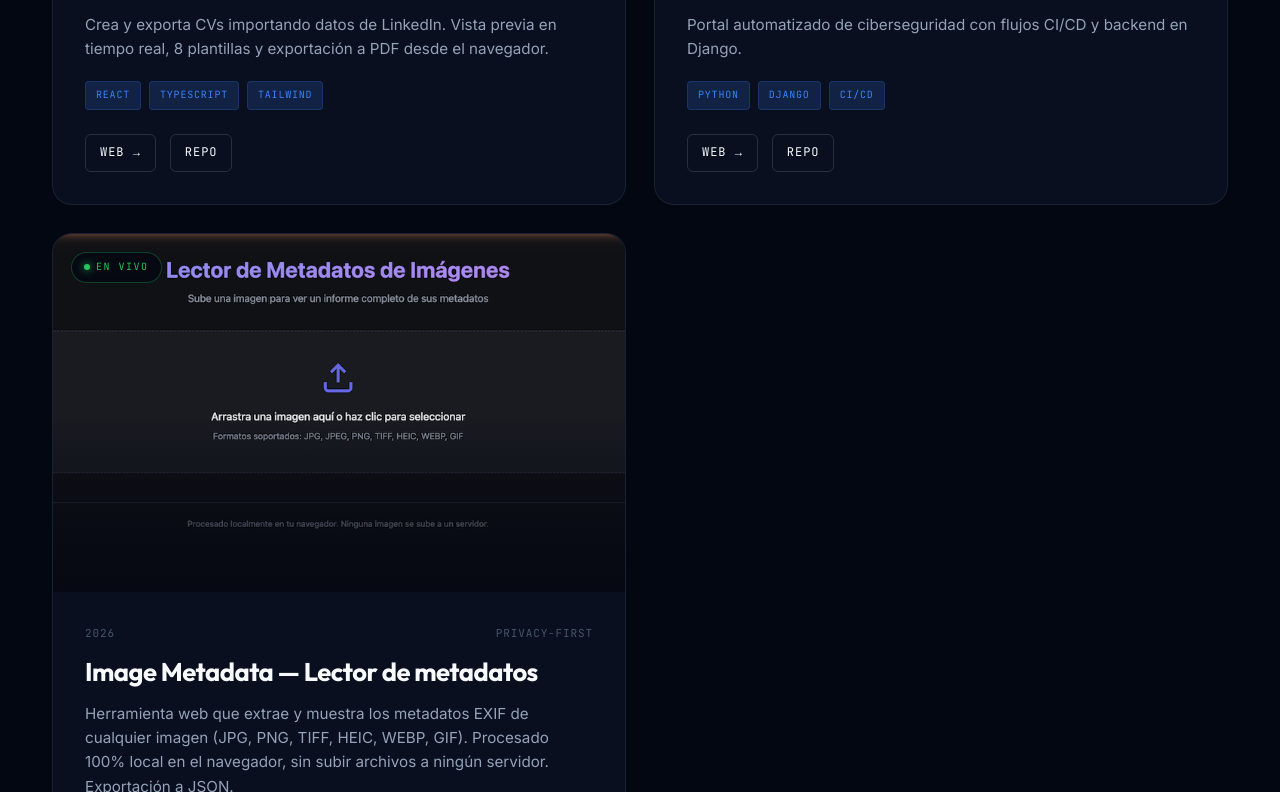
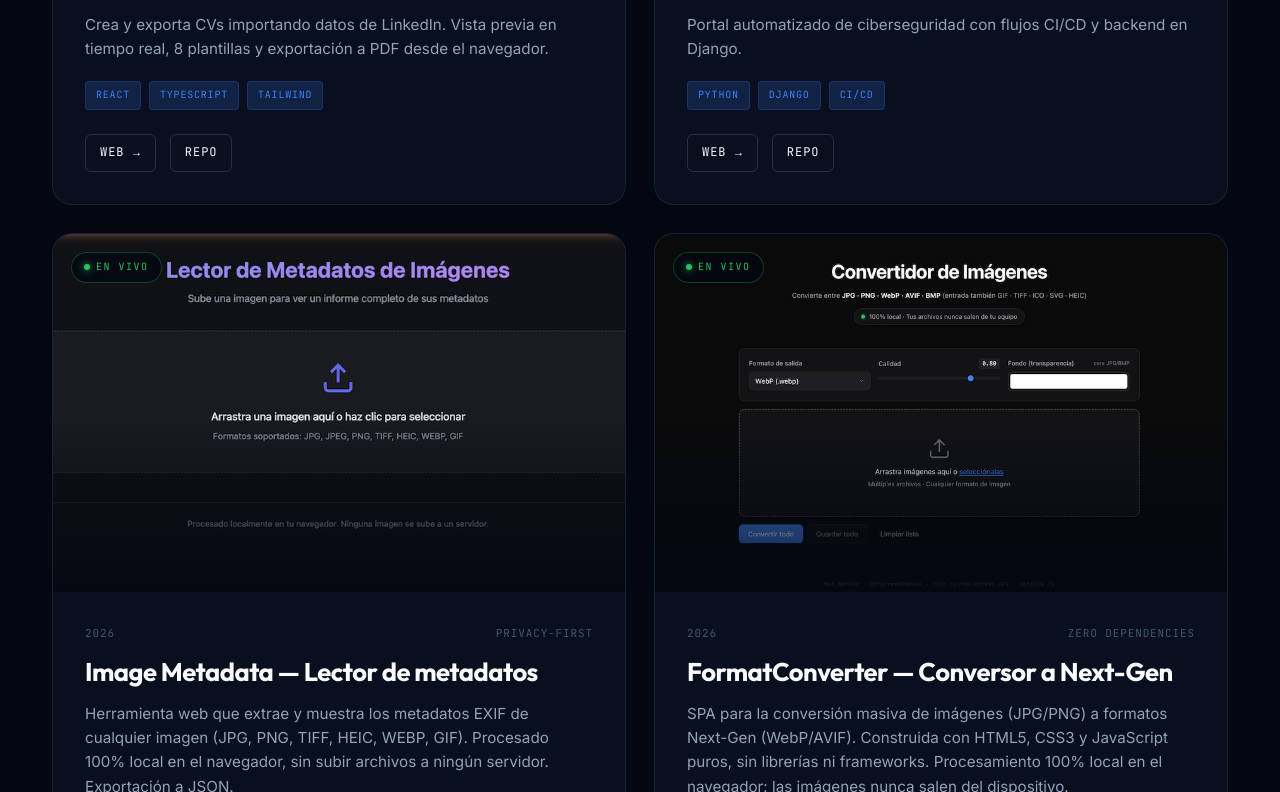
Before and after one commit to hahn92/Site, a website: page projects.html in a window 1280 px wide. Shown: the part 2008-2800 px from the top of the page. Drawn offline with Linux system fonts and the light colour scheme.

Commit message:
Se agrega FormatConverter

```diff
--- a/projects.html
+++ b/projects.html
@@ -221,6 +221,27 @@
                         </div>
                     </article>
 
+                    <!-- FormatConverter -->
+                    <article class="va-proj va-proj-half">
+                        <div class="va-proj-media">
+                            <span class="va-proj-badge live">En vivo</span>
+                            <picture>
+                                <source srcset="images/formatconverter.png" type="image/png">
+                                <img src="images/formatconverter.png" alt="Convertidor de Formatos de Imagen" loading="lazy" width="2682" height="1482">
+                            </picture>
+                        </div>
+                        <div class="va-proj-body">
+                            <div class="va-proj-meta"><span>2026</span><span>Zero dependencies</span></div>
+                            <h3>FormatConverter — Conversor a Next-Gen</h3>
+                            <p>SPA para la conversión masiva de imágenes (JPG/PNG) a formatos Next-Gen (WebP/AVIF). Construida con HTML5, CSS3 y JavaScript puros, sin librerías ni frameworks. Procesamiento 100% local en el navegador: las imágenes nunca salen del dispositivo.</p>
+                            <div class="va-proj-tags"><span>JavaScript</span><span>WebP</span><span>AVIF</span><span>HTML5</span></div>
+                            <div class="va-proj-links">
+                                <a href="https://formatconverter.hahndev.com/" target="_blank" class="va-proj-link">Web →</a>
+                                <a href="https://github.com/hahn92/convertidor-formatos" target="_blank" class="va-proj-link">Repo</a>
+                            </div>
+                        </div>
+                    </article>
+
                 </div>
             </div>
         </section>
```
Also changed, not shown: images/formatconverter.png (added).
